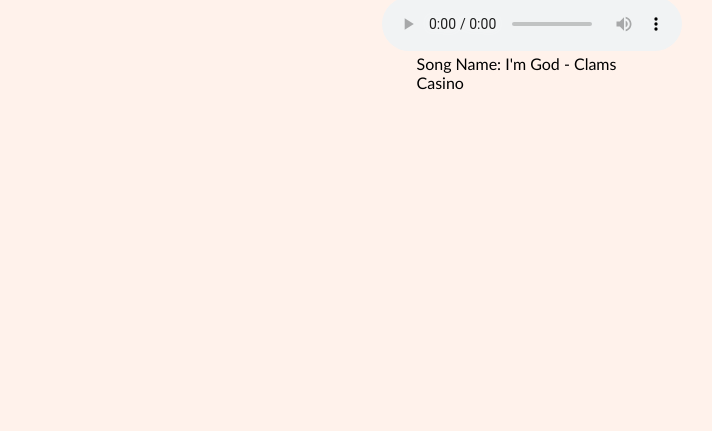
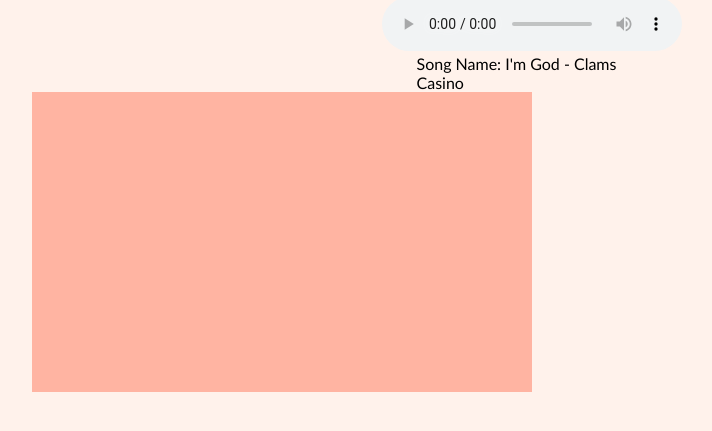
Before and after one commit to ArjunPandher/AudioVisualizer, a website: page pub/example.html in a window 1280 px wide. Shown: the part 161-592 px from the top of the page, without its empty margins (108-820 px from the left). Drawn offline with Linux system fonts and the light colour scheme.

Commit message:
Changed coloring of bar graph

```diff
--- a/pub/example.css
+++ b/pub/example.css
@@ -47,4 +47,6 @@
 #canvas-bar {
     width: 500px;
     height: 300px;
+    margin: auto;
+    background-color: #ffb4a2;
 }
```
